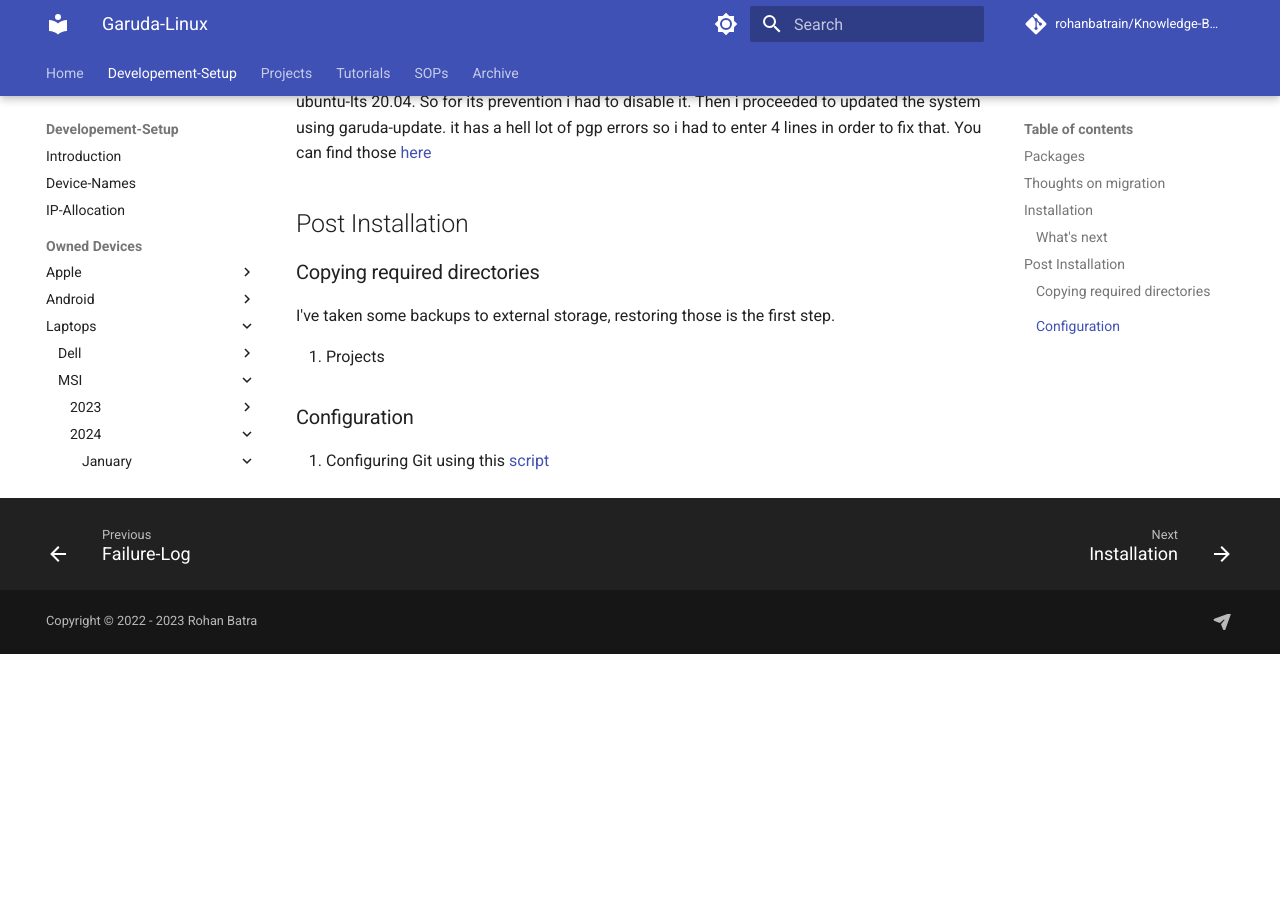
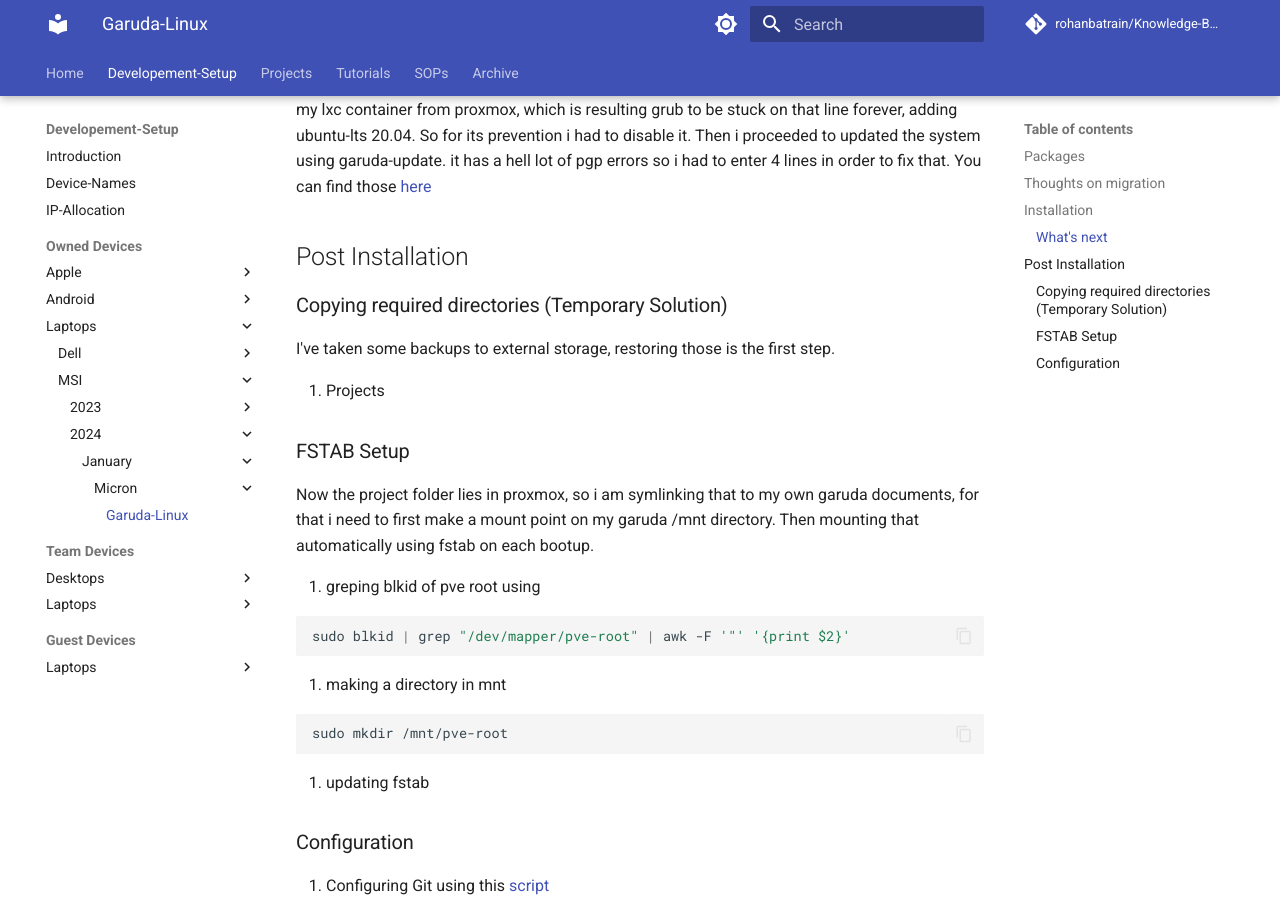
Before and after one commit to rohanbatrain/knowledge-base, an MkDocs documentation site: the page built from docs/Developement-Setup/Owned-Devices/Laptops/MSI/2024/January/Micron-Drive/Garuda-Linux.md, in a window 1280 px wide and 900 px high, scrolled down 1059 px. Built offline with MkDocs 1.6.1 and Material for MkDocs 9.7.7, drawn with Linux system fonts in a browser that asks for light colours; nearby versions of some CDN libraries; library files that are not in the unit come from our copies; comment, search, counter and statistics services are not loaded; before the commit the page ends 1713 px from its top, so only the background shows below that.

Commit message:
Update Garuda-Linux.md

````diff
--- a/docs/Developement-Setup/Owned-Devices/Laptops/MSI/2024/January/Micron-Drive/Garuda-Linux.md
+++ b/docs/Developement-Setup/Owned-Devices/Laptops/MSI/2024/January/Micron-Drive/Garuda-Linux.md
@@ -26,14 +27,29 @@ According to garuda forum, i had to chroot and update the grub using `update-gru
 
 ## Post Installation
 
-### Copying required directories
+### Copying required directories (Temporary Solution)
 
 I've taken some backups to external storage, restoring those is the first step.
 
 1. Projects
 
-###
+### FSTAB Setup
 
+Now the project folder lies in proxmox, so i am symlinking that to my own garuda documents, for that i need to first make a mount point on my garuda /mnt directory. Then mounting that automatically using fstab on each bootup.
+
+1. greping blkid of pve root using
+
+```bash
+sudo blkid | grep "/dev/mapper/pve-root" | awk -F '"' '{print $2}'
+```
+
+2. making a directory in mnt
+
+```bash
+sudo mkdir /mnt/pve-root
+```
+
+3. updating fstab
 
 ### Configuration
 
````
Also changed, not shown: other parts of docs/Developement-Setup/Owned-Devices/Laptops/MSI/2024/January/Micron-Drive/Garuda-Linux.md (+1 -0 lines).
